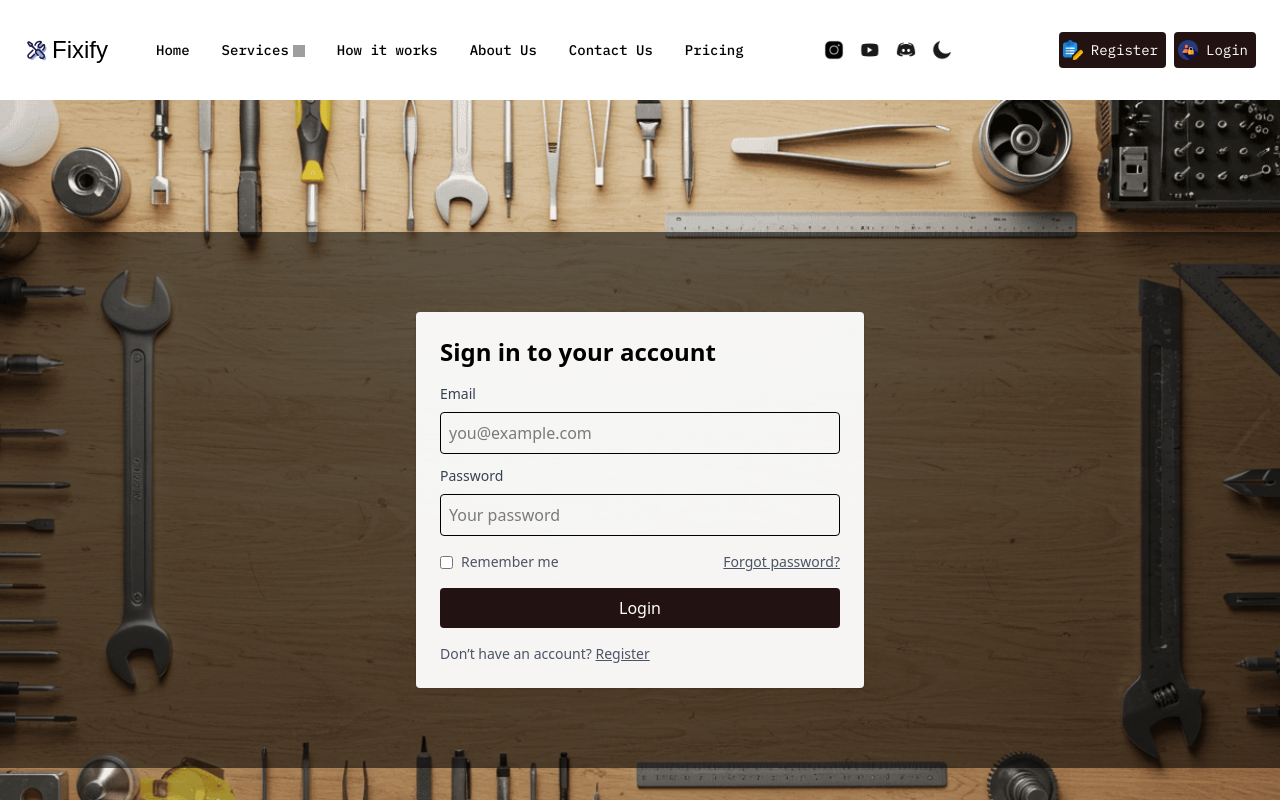
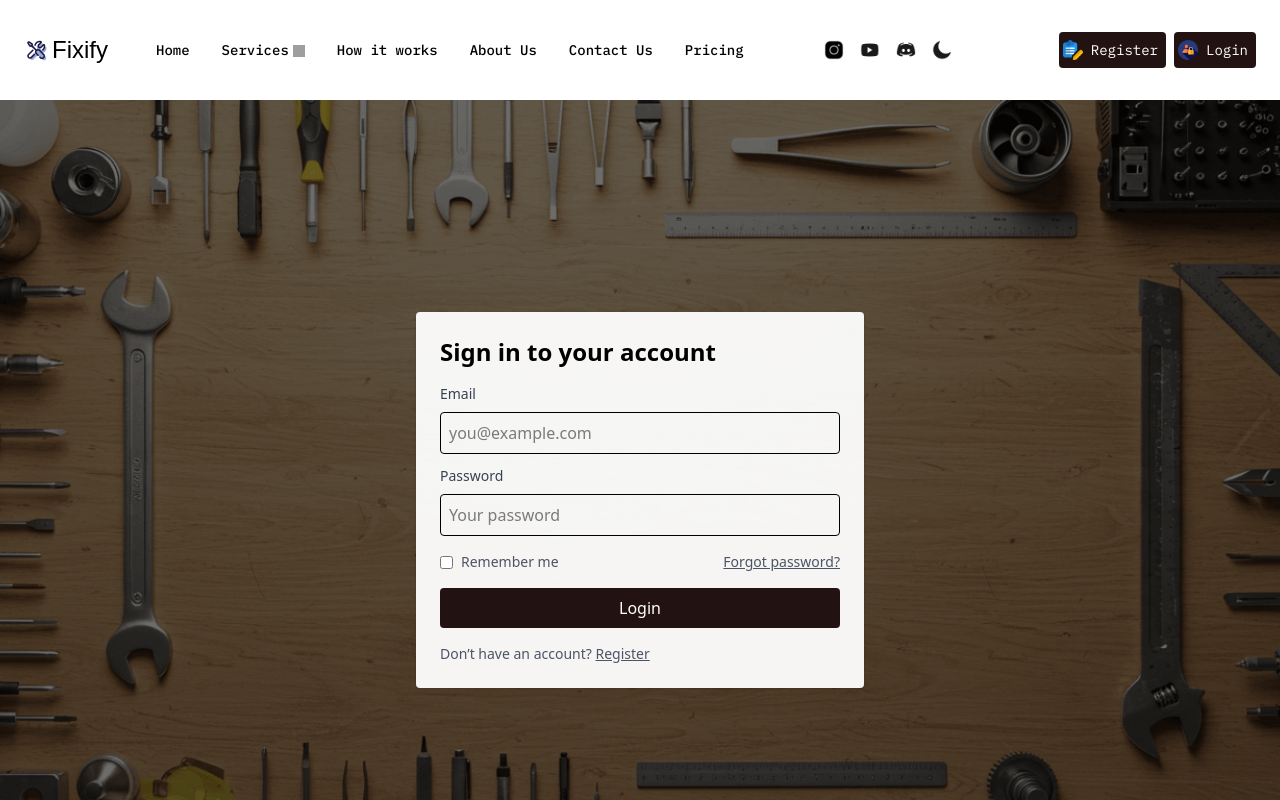
Before and after one commit to abdulrehman142/Fixify, a React (Vite) app: page /login in a window 1280 px wide. Shown: the top 800 px of the page. Built offline with nearby package versions, Linux system fonts and the light colour scheme; grey boxes are pictures that could not be loaded; a web font is replaced by a local one.

Commit message:
Fixed styling issues on Login and Register pages

```diff
--- a/src/pages/Login.tsx
+++ b/src/pages/Login.tsx
@@ -21,8 +21,9 @@ const Login: React.FC = () => {
   };
 
   return (
-    <div className="min-h-screen flex items-center bg-[url('/Fixify_images/herobg.png')] bg-cover bg-center bg-no-repeat">
-      <div className="w-full py-20 bg-black/55">
+    <div className="relative min-h-screen flex items-center bg-[url('/Fixify_images/herobg.png')] bg-cover bg-center bg-no-repeat">
+      <div className="absolute inset-0 bg-black/55" />
+      <div className="w-full py-20 relative z-10">
         <div className="max-w-md mx-auto p-6 bg-white/95 dark:bg-[#0b0b0b]/95 rounded shadow">
           <h2 className="text-2xl font-semibold mb-4 text-black dark:text-white">
             Sign in to your account
--- a/src/pages/Register.tsx
+++ b/src/pages/Register.tsx
@@ -42,8 +42,9 @@ const Register: React.FC = () => {
   };
 
   return (
-    <div className="min-h-screen flex items-center bg-[url('/Fixify_images/herobg.png')] bg-cover bg-center bg-no-repeat">
-      <div className="w-full py-20 bg-black/55">
+    <div className="relative min-h-screen flex items-center bg-[url('/Fixify_images/herobg.png')] bg-cover bg-center bg-no-repeat">
+      <div className="absolute inset-0 bg-black/55" />
+      <div className="w-full py-20 relative z-10">
         <div className="max-w-md mx-auto p-6 bg-white/95 dark:bg-[#0b0b0b]/95 rounded shadow">
           <h2 className="text-2xl font-semibold mb-4 text-black dark:text-white">
             Create an account
```
